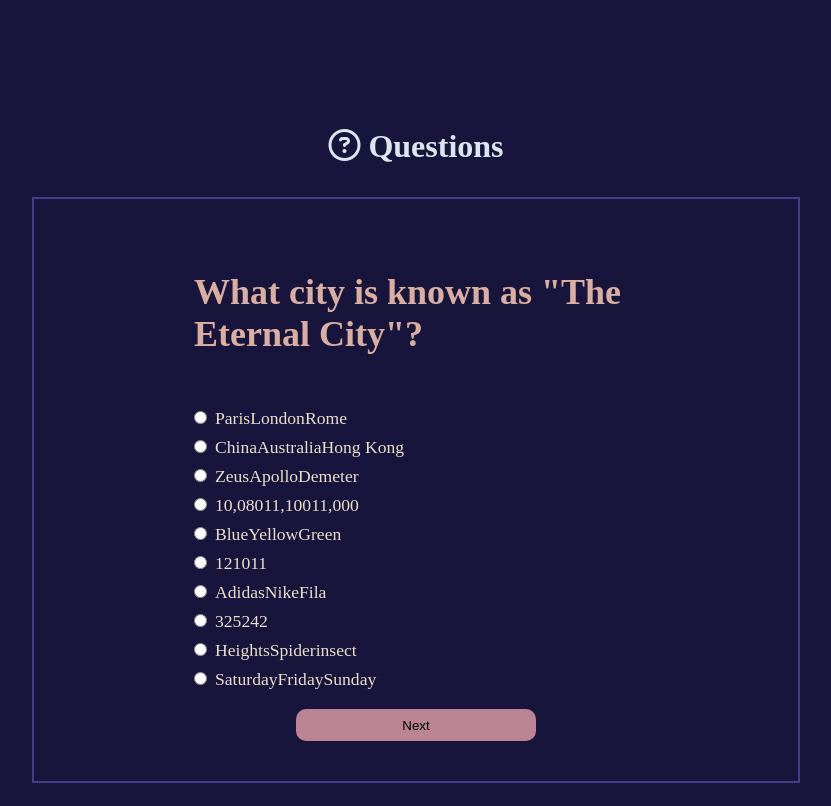
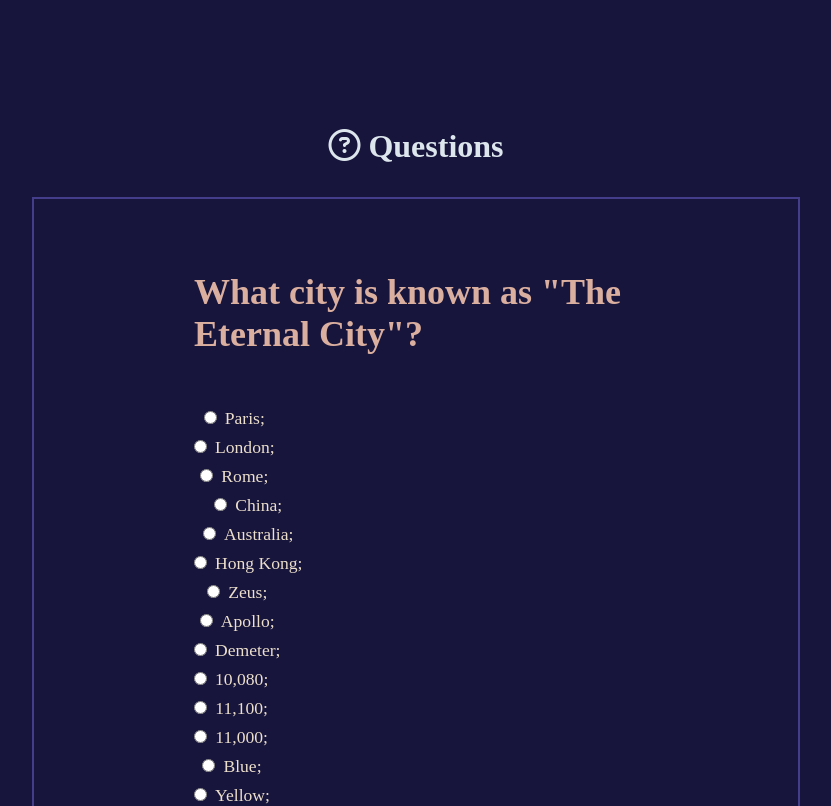
Before and after one commit to pittyh6/qQuiz, a React (Vite) app: page / in a window 1280 px wide. Shown: the top 806 px of the page, without its empty margins (224-1055 px from the left). Built offline with nearby package versions, Linux system fonts and the light colour scheme.

Commit message:
arry answwer ok

```diff
--- a/src/assets/components/Question.jsx
+++ b/src/assets/components/Question.jsx
@@ -20,11 +20,17 @@ function Question() {
       <section className="section-answers">
         {/* Criar um map() */}
         {DataQuestions.map(function (dataAnswer) {
-          console.log("map: ", dataAnswer.answers[2]);
           return (
             <p key={dataAnswer.id}>
-              <input type="radio" name="answer" id="answer-one" />
-              {dataAnswer.answers}
+              {dataAnswer.answers.map(function (answer) {
+                return (
+                  <>
+                    <input type="radio" name="answer" id="answer-one" />
+                    {answer};
+                    <br />
+                  </>
+                );
+              })}
             </p>
           );
         })}
```
